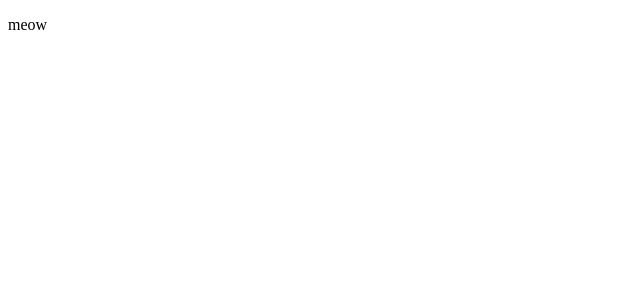
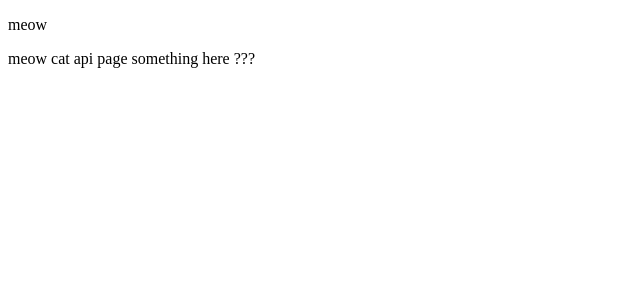
Before and after one commit to ValentinaValverde/cat_api, a React (Vite) app: page / in a window 1280 px wide. Shown: the top 300 px of the page, without its empty margins (0-640 px from the left). Built offline with nearby package versions, Linux system fonts and the light colour scheme.

Commit message:
Made a component the cat api

```diff
--- a/src/App.tsx
+++ b/src/App.tsx
@@ -1,7 +1,10 @@
+import CatAPI from "./components/CatAPI";
+
 function App() {
   return (
     <>
       <p>meow</p>
+      <CatAPI />
     </>
   );
 }
--- /dev/null
+++ b/src/App.types.ts
@@ -0,0 +1,3 @@
+// export interface CatProps {
+//   title: string;
+// }
--- /dev/null
+++ b/src/components/CatAPI.tsx
@@ -0,0 +1,12 @@
+import { FC, useState } from "react";
+// import axios from "axios";
+
+const CatAPI: FC = () => {
+  return (
+    <>
+      <p> meow cat api page something here ???</p>
+    </>
+  );
+};
+
+export default CatAPI;
```
